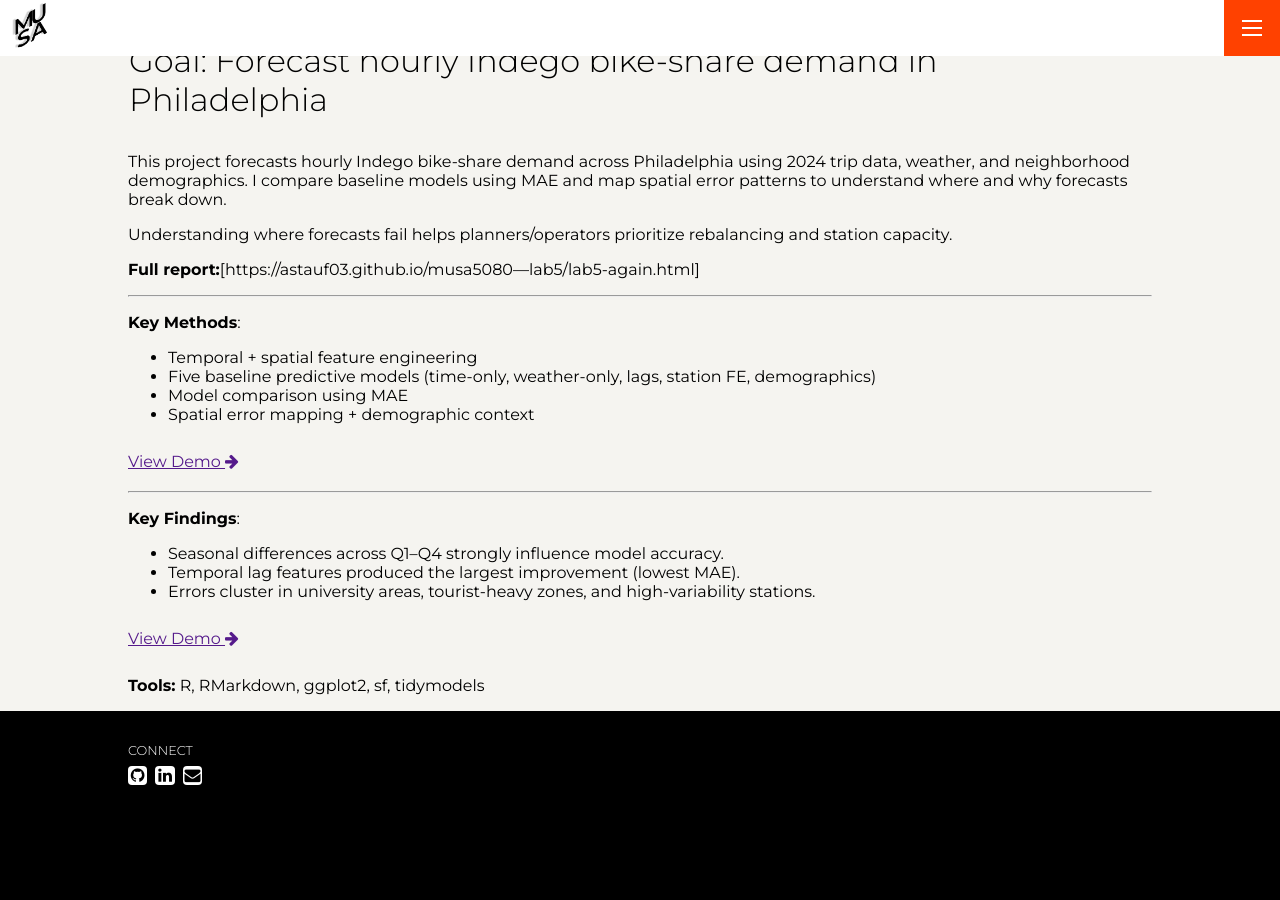
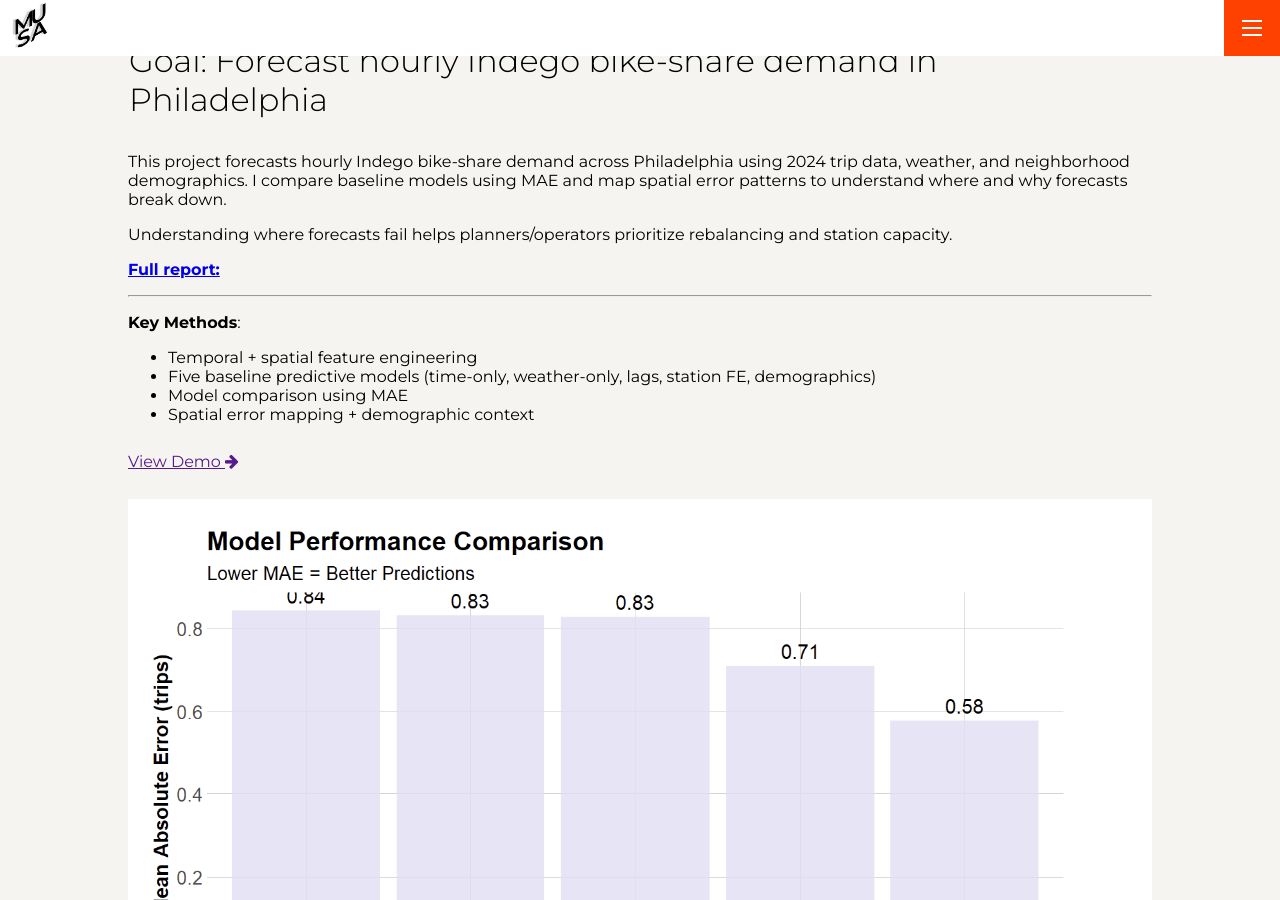
Before and after one commit to astauf03/portfolio, a Jekyll site: the page built from _projects/bike-share.md, in a window 1280 px wide and 900 px high, scrolled down 1001 px. Built offline with Jekyll 4.4.1, drawn with Linux system fonts in a browser that asks for light colours; before the commit the page ends 1786 px from its top, so only the background shows below that.

Commit message:
trying to upload pngs

```diff
--- a/_projects/bike-share.md
+++ b/_projects/bike-share.md
@@ -9,7 +9,7 @@ This project forecasts hourly Indego bike-share demand across Philadelphia using
 
 Understanding where forecasts fail helps planners/operators prioritize rebalancing and station capacity.
 
-**Full report:**[https://astauf03.github.io/musa5080---lab5/lab5-again.html]
+[**Full report:**](https://astauf03.github.io/musa5080---lab5/lab5-again.html)
 
 ---
 
@@ -20,6 +20,8 @@ Understanding where forecasts fail helps planners/operators prioritize rebalanci
 - Spatial error mapping + demographic context
 
 {% include image.html image="portfolio/assets/img/projects/bike-share/best-model.png" %}
+![Model performance comparison](/portfolio/assets/img/projects/bike-share/best-model.png)
+
 
 
 ---
```
Also changed, not shown: other parts of _projects/bike-share.md (+1 -0 lines), _projects/image.png (added).
